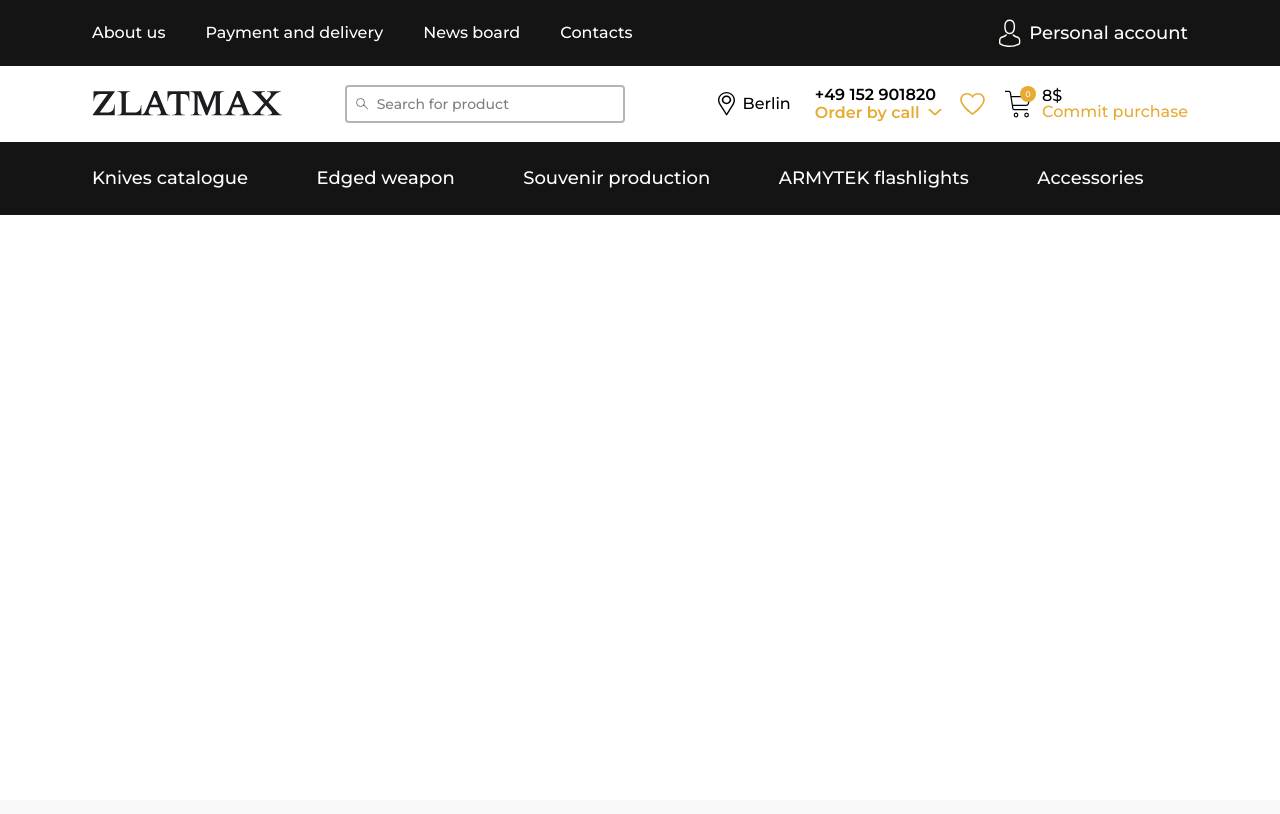
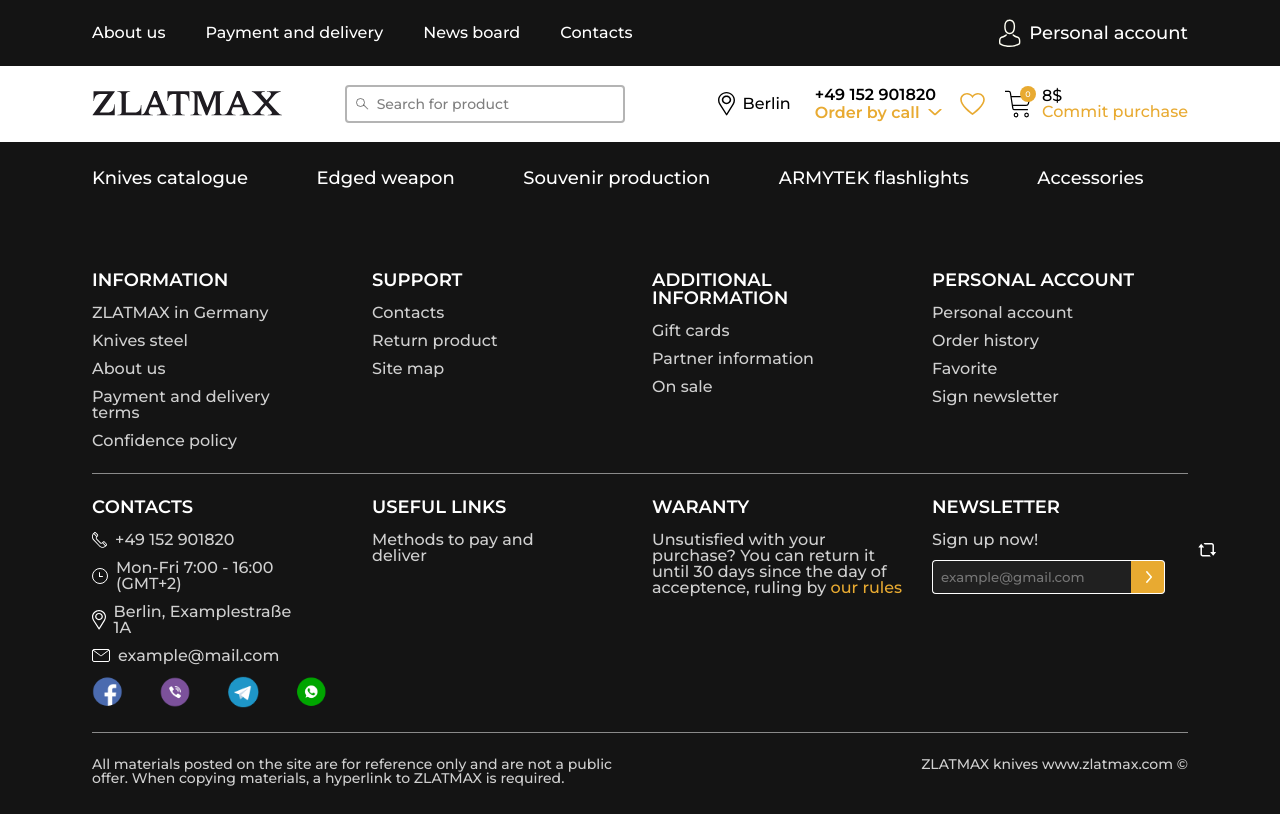
Before and after one commit to MakStef/ecommerce, a Django app: page / in a window 1280 px wide. Before the commit the page ends 215 px from the top, so only its background shows below. Run offline with Django 4.2, Linux system fonts and the light colour scheme; style sheets or scripts are compiled from the project's sources; some libraries are stand-ins or nearby versions.

Commit message:
Icons, Footer and Newsletter

```diff
--- a/store/static/store/scripts/base.js
+++ b/store/static/store/scripts/base.js
@@ -2,3 +2,25 @@
     document.querySelector('.load').classList.add('invisible', 'hidden');
     document.querySelector('.wrapper').classList.remove('invisible');
 }
+const signNewsletter = () => {
+    const email = document.querySelector('#newsletter-email');
+    window.location.href = `/newsletters?action=sign&email=${email.value}`
+}
+const unsignNewsletter = () => {
+    const email = document.querySelector('#newsletter-email');
+    window.location.href = `/newsletters?action=unsign&email=${email.value}`
+}
+const toggleNewsletter = (toggler) => {
+    const sign = toggler.parentNode.querySelector('.newsletter-button_sign'),
+    unsign = toggler.parentNode.querySelector('.newsletter-button_unsign');
+    sign.classList.toggle('toggled');
+    unsign.classList.toggle('toggled');
+
+    let toChange = (toggler.parentNode.parentNode.querySelector('.page-footer__item-link a')) ? toggler.parentNode.parentNode.querySelector('.page-footer__item-link a') : undefined;
+    if (unsign.classList.contains('toggled')) {
+        toChange.innerText = 'Sign up now!'
+    }
+    else {
+        toChange.innerText = 'Unsign newsletter.'
+    }
+}
--- /dev/null
+++ b/store/static/store/styles/footer.scss
@@ -0,0 +1,148 @@
+.page-footer {
+    width: 100%;
+    height: fit-content;
+    background-color: var(--secondary-color);
+    color: var(--main-color);
+    @include adaptiv-value(padding-top, 76, 16, 1);
+    @include adaptiv-value(padding-bottom, 36, 16, 1);
+    @include adaptiv-value(padding-left, 128, 20, 1);
+    @include adaptiv-value(padding-right, 128, 20, 1);
+
+    a {
+        max-width: 20ch;
+        word-break: break-word;
+        display: flex;
+        align-items: center;
+        gap: rem(8);
+        color: inherit;
+    }
+
+    &__container {
+        width: 100%;
+        gap: rem(24);
+    }
+    &__floor {
+        width: 100%;
+        // &_1 {
+        // }
+        // &_2 {
+        // }
+        &_3 {
+            color: rgba(#fff, 0.8);
+            font-size: rem(14);
+            font-weight: 500;
+
+            .page-footer__items {
+                & > *:first-child {
+                    align-items: flex-start;
+                }
+                & > *:last-child {
+                    align-items: flex-end;
+                }
+            }
+        }
+    }
+    &__items {
+        gap: rem(24);
+        flex-wrap: wrap;
+        justify-content: space-between;
+    }
+    &__item {
+        width: 20ch;
+        flex: 1 0 auto;
+        gap: rem(12);
+    }
+    &__item-title {
+        text-transform: uppercase;
+        font-size: rem(18);
+        font-weight: 600;
+        margin: 0 0 rem(4) 0;
+    }
+    &__item-link {
+        font-weight: 400;
+        color: rgba(#fff, 0.8);
+
+        &:is(p) {
+            a {
+                display: inline;
+                color: var(--orange-color);
+            }
+        }
+    }
+    &__line {
+        background-color: rgba(#fff, 0.5);
+        height: 1px;
+    }
+    &__socials {
+        width: 100%;
+        flex-wrap: nowrap;
+        justify-content: space-between;
+        gap: rem(16);
+    }
+    &__social {
+        flex: 1 0 auto;
+        height: rem(32);
+
+        a,
+        img {
+            height: 100%;
+        }
+        a {
+            width: fit-content;
+        }
+    }
+    &__newsletter {
+        .newsletter-container {
+            position: relative;
+        }
+        .newsletter-email {
+            color: var(--main-color);
+            caret-color: var(--main-color);
+            background-color: rgba(256, 256, 256, 0.05);
+            padding: rem(8);
+            border: 1px solid #fff;
+            border-radius: 4px 0 0 4px;
+            border-right: none;
+        }
+        .newsletter-button {
+            position: relative;
+            height: 100%;
+            aspect-ratio: 1;
+            border: 1px solid #fff;
+            border-radius: 0 4px 4px 0;
+            border-left: none;
+
+            img {
+                position: absolute;
+                left: 50%;
+                top: 50%;
+                height: rem(12);
+                filter: brightness(5);
+                translate: -30% -50%;
+            }
+
+            &.toggled {
+                display: none;
+            }
+            &_sign {
+                background-color: var(--orange-color);
+            }
+            &_unsign {
+                background-color: #ec0b43;
+            }
+        }
+        .newsletter-toggler {
+            position: absolute;
+            background: none;
+            right: 0;
+            top: 0;
+            height: rem(18);
+            translate: 3.2rem -1.2rem;
+
+            img {
+                fill: #fff;
+                height: 100%;
+            }
+        }
+    }
+}
--- a/store/static/store/styles/main.scss
+++ b/store/static/store/styles/main.scss
@@ -26,7 +26,7 @@ $maxWidthContainer: 1760;
 }
 
 // ================= Import styles =================
-@import "null.css", "multipurpose.scss", "header.scss";
+@import "null.css", "multipurpose.scss", "header.scss", "footer.scss";
 
 // ================= Styles =================
 :root {
--- a/store/templates/store/footer.html
+++ b/store/templates/store/footer.html
@@ -0,0 +1,93 @@
+{% load static %}
+<footer class="page-footer">
+    <div class="page-footer__container column">
+        <section class="page-footer__floor page-footer__floor_1">
+            <ul class="page-footer__items row">
+                <li class="page-footer__item column">
+                    <h1 class="page-footer__item-title">Information</h1>
+                    <h2 class="page-footer__item-link"><a href="#">ZLATMAX in Germany</a></h2>
+                    <h2 class="page-footer__item-link"><a href="#">Knives steel</a></h2>
+                    <h2 class="page-footer__item-link"><a href="#">About us</a></h2>
+                    <h2 class="page-footer__item-link"><a href="#">Payment and delivery terms</a></h2>
+                    <h2 class="page-footer__item-link"><a href="#">Confidence policy</a></h2>
+                </li>
+                <li class="page-footer__item column">
+                    <h1 class="page-footer__item-title">Support</h1>
+                    <h2 class="page-footer__item-link"><a href="#">Contacts</a></h2>
+                    <h2 class="page-footer__item-link"><a href="#">Return product</a></h2>
+                    <h2 class="page-footer__item-link"><a href="#">Site map</a></h2>
+                </li>
+                <li class="page-footer__item column">
+                    <h1 class="page-footer__item-title">Additional information</h1>
+                    <h2 class="page-footer__item-link"><a href="#">Gift cards</a></h2>
+                    <h2 class="page-footer__item-link"><a href="#">Partner information</a></h2>
+                    <h2 class="page-footer__item-link"><a href="#">On sale</a></h2>
+                </li>
+                <li class="page-footer__item column">
+                    <h1 class="page-footer__item-title">Personal account</h1>
+                    <h2 class="page-footer__item-link"><a href="#">Personal account</a></h2>
+                    <h2 class="page-footer__item-link"><a href="#">Order history</a></h2>
+                    <h2 class="page-footer__item-link"><a href="#">Favorite</a></h2>
+                    <h2 class="page-footer__item-link"><a href="#">Sign newsletter</a></h2>
+                </li>
+            </ul>
+        </section>
+        <hr class="page-footer__line">
+        <section class="page-footer__floor page-footer__floor_2">
+            <ul class="page-footer__items row">
+                <li class="page-footer__item column">
+                    <h1 class="page-footer__item-title">Contacts</h1>
+                    <h2 class="page-footer__item-link"><a href="#">
+                        <img src="{% static 'store/images/icons/phone-icon.svg' %}" alt="call"> +49 152 901820
+                    </a></h2>
+                    <h2 class="page-footer__item-link"><a href="#">
+                        <img src="{% static 'store/images/icons/clock-icon.svg' %}" alt="time"> Mon-Fri 7:00 - 16:00 (GMT+2)
+                    </a></h2>
+                    <h2 class="page-footer__item-link"><a href="#">
+                        <img src="{% static 'store/images/icons/location-icon-white.svg' %}" alt="location" height="20"> Berlin, Examplestraße 1A
+                    </a></h2>
+                    <h2 class="page-footer__item-link"><a href="#">
+                        <img src="{% static 'store/images/icons/mail-icon.svg' %}" alt="mail"> example@mail.com
+                    </a></h2>
+                    <ul class="page-footer__socials row">
+                        <li class="page-footer__social"><a href="#"><img src="{% static 'store/images/icons/facebook.png' %}" alt="facebook link"></a></li>
+                        <li class="page-footer__social"><a href="#"><img src="{% static 'store/images/icons/viber.png' %}" alt="viber link"></a></li>
+                        <li class="page-footer__social"><a href="#"><img src="{% static 'store/images/icons/telegram.png' %}" alt="telegram link"></a></li>
+                        <li class="page-footer__social"><a href="#"><img src="{% static 'store/images/icons/whatsapp.png' %}" alt="whatsapp link"></a></li>
+                    </ul>
+                </li>
+                <li class="page-footer__item column">
+                    <h1 class="page-footer__item-title">Useful links</h1>
+                    <h2 class="page-footer__item-link"><a href="#">Methods to pay and deliver</a></h2>
+                </li>
+                <li class="page-footer__item column">
+                    <h1 class="page-footer__item-title">Waranty</h1>
+                    <p class="page-footer__item-link">Unsutisfied with your purchase? You can return it until 30 days since the day of acceptence, ruling by <a href="#">our rules</a></p>
+                </li>
+                <li class="page-footer__item column">
+                    <h1 class="page-footer__item-title">Newsletter</h1>
+                    <h2 class="page-footer__item-link"><a href="#newsletter-email">Sign up now!</a></h2>
+                    <div class="page-footer__newsletter row">
+                        <div class="newsletter-container row">
+                            <input type="email" class="newsletter-email" id="newsletter-email" title="Make sure your EMAIL is similar to example!" pattern="[A-Za-z0-9._+-]+@[A-Za-z0-9 -]+\.[a-z]{2,}" placeholder="example@gmail.com" />
+                            <button class="newsletter-button newsletter-button_sign" onclick="signNewsletter()"><img src="{% static 'store/images/icons/arrow-icon.svg' %}" alt="arrow"></button>
+                            <button class="newsletter-button newsletter-button_unsign toggled" onclick="unsignNewsletter()"><img src="{% static 'store/images/icons/arrow-icon.svg' %}" alt="arrow"></button>
+                            <button class="newsletter-toggler pushable" onclick="toggleNewsletter(this);"><img src="{% static 'store/images/icons/reverse-icon.svg' %}" alt="toggle signing"></button>
+                        </div>
+                    </div>
+                </li>
+            </ul>
+        </section>
+        <hr class="page-footer__line">
+        <section class="page-footer__floor page-footer__floor_3">
+            <ul class="page-footer__items row">
+                <li class="page-footer__item column">
+                    <p>All materials posted on the site are for reference only and are not a public offer. When copying materials, a hyperlink to ZLATMAX is required.</p>
+                </li>
+                <li class="page-footer__item column">
+                    <p>ZLATMAX knives www.zlatmax.com ©</p>
+                </li>
+            </ul>
+        </section>
+    </div>
+</footer>
--- a/store/urls.py
+++ b/store/urls.py
@@ -1,9 +1,11 @@
 from django.urls import path
 from .views import (
-    HomepageView
+    HomepageView,
+    NewslettersView,
 )
 app_name = 'store'
 
 urlpatterns = [
     path('', HomepageView.as_view(), name='homepage'),
+    path('newsletters/', NewslettersView.as_view(), name='newsletter'),
 ]
--- a/store/views.py
+++ b/store/views.py
@@ -1,4 +1,4 @@
-from django.shortcuts import render
+from django.shortcuts import render, redirect
 from django.views.generic import (
     View,
     TemplateView,
@@ -7,10 +7,13 @@ from django.views.generic.base import (
     ContextMixin,
 )
 
+from store.utils import newsletter
+
+
 # Mixins
 
 
-# Create your views here.
+# Class Based Views
 class HomepageView(View, ContextMixin):
     template_name = "store/homepage.html"
     extra_context = {
@@ -18,3 +21,14 @@ class HomepageView(View, ContextMixin):
 
     def get(self, request, *args, **kwargs):
         return render(request, self.template_name)
+
+
+class NewslettersView(View):
+    def get(self, request, *args, **kwargs):
+        if request.GET.get('action') and request.GET.get('email'):
+            if request.GET.get('action') == 'sign':
+                newsletter.sign(request.GET.get('email'))
+            if request.GET.get('action') == 'unsign':
+                newsletter.unsign(request.GET.get('email'))
+        return redirect('store:homepage')
+# Function Based Views
```
Also changed, not shown: core/settings.py (+9 -0 lines), store/utils/newsletter.py (added, +20 -0 lines), store/static/store/images/icons/clock-icon.svg (added), store/static/store/images/icons/facebook.png (added), store/static/store/images/icons/location-icon-white.svg (added), store/static/store/images/icons/mail-icon.svg (added), store/static/store/images/icons/phone-icon.svg (added), store/static/store/images/icons/reverse-icon.svg (added), store/static/store/images/icons/telegram.png (added), store/static/store/images/icons/viber.png (added), store/static/store/images/icons/whatsapp.png (added), store/utils/__init__.py (added).
